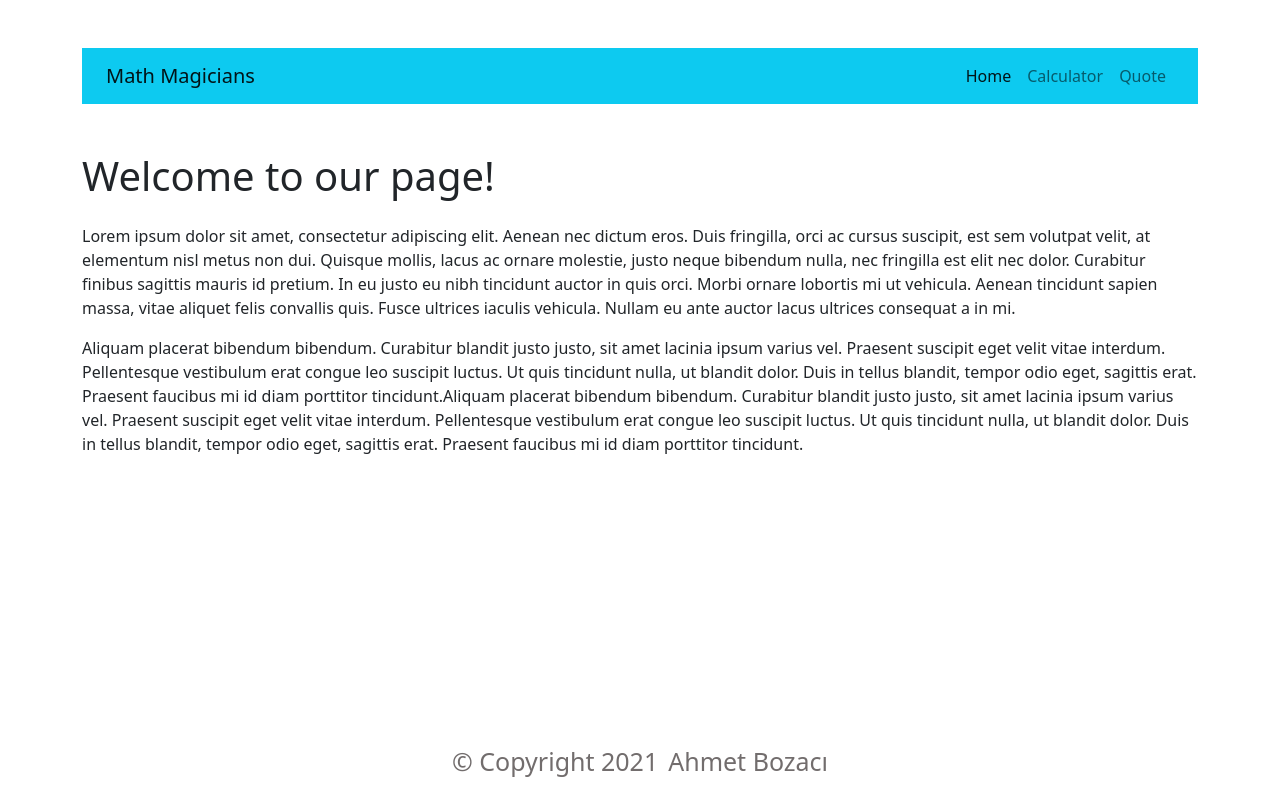
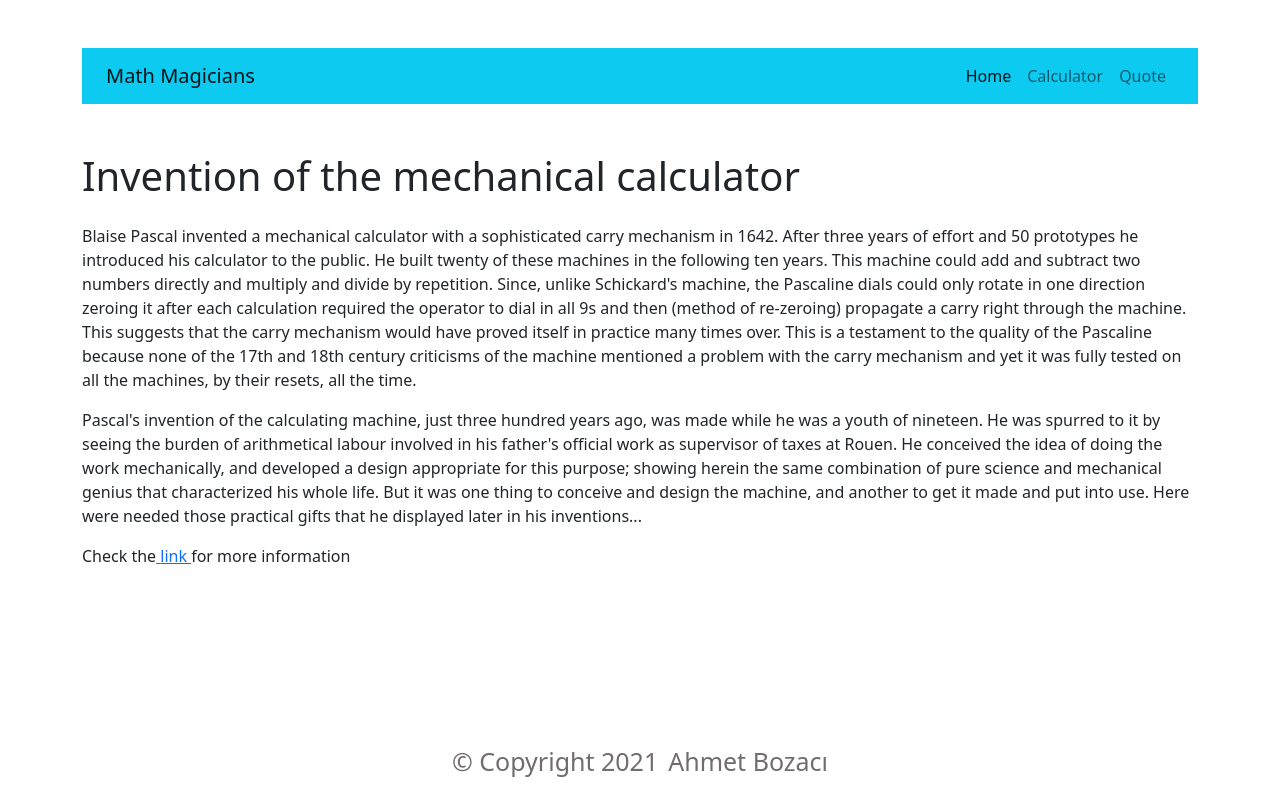
Before and after one commit to ahmetbozaci/math_magicians, a React (Create React App) app: page / in a window 1280 px wide. Built offline with nearby package versions, Linux system fonts and the light colour scheme.

Commit message:
Update home page texts

```diff
--- a/src/App.js
+++ b/src/App.js
@@ -1,5 +1,3 @@
-/** @format */
-
 import React from 'react';
 import { BrowserRouter as Router, Route, Switch } from 'react-router-dom';
 import Calculator from './components/Calculator';
--- a/src/components/Home.js
+++ b/src/components/Home.js
@@ -1,35 +1,46 @@
-/** @format */
-
 import React from 'react';
 import { Container } from 'reactstrap';
 
 const Home = () => (
   <Container className="mt-4">
-    <h1>Welcome to our page!</h1>
+    <h1>Invention of the mechanical calculator</h1>
     <article className="my-4">
       <p>
-        Lorem ipsum dolor sit amet, consectetur adipiscing elit. Aenean nec
-        dictum eros. Duis fringilla, orci ac cursus suscipit, est sem volutpat
-        velit, at elementum nisl metus non dui. Quisque mollis, lacus ac ornare
-        molestie, justo neque bibendum nulla, nec fringilla est elit nec dolor.
-        Curabitur finibus sagittis mauris id pretium. In eu justo eu nibh
-        tincidunt auctor in quis orci. Morbi ornare lobortis mi ut vehicula.
-        Aenean tincidunt sapien massa, vitae aliquet felis convallis quis. Fusce
-        ultrices iaculis vehicula. Nullam eu ante auctor lacus ultrices
-        consequat a in mi.
+        Blaise Pascal invented a mechanical calculator with a sophisticated
+        carry mechanism in 1642. After three years of effort and 50 prototypes
+        he introduced his calculator to the public. He built twenty of these
+        machines in the following ten years. This machine could add and subtract
+        two numbers directly and multiply and divide by repetition. Since,
+        unlike Schickard&apos;s machine, the Pascaline dials could only rotate in one
+        direction zeroing it after each calculation required the operator to
+        dial in all 9s and then (method of re-zeroing) propagate a carry right
+        through the machine. This suggests that the carry mechanism would have
+        proved itself in practice many times over. This is a testament to the
+        quality of the Pascaline because none of the 17th and 18th century
+        criticisms of the machine mentioned a problem with the carry mechanism
+        and yet it was fully tested on all the machines, by their resets, all
+        the time.
       </p>
       <p>
-        Aliquam placerat bibendum bibendum. Curabitur blandit justo justo, sit
-        amet lacinia ipsum varius vel. Praesent suscipit eget velit vitae
-        interdum. Pellentesque vestibulum erat congue leo suscipit luctus. Ut
-        quis tincidunt nulla, ut blandit dolor. Duis in tellus blandit, tempor
-        odio eget, sagittis erat. Praesent faucibus mi id diam porttitor
-        tincidunt.Aliquam placerat bibendum bibendum. Curabitur blandit justo justo, sit
-        amet lacinia ipsum varius vel. Praesent suscipit eget velit vitae
-        interdum. Pellentesque vestibulum erat congue leo suscipit luctus. Ut
-        quis tincidunt nulla, ut blandit dolor. Duis in tellus blandit, tempor
-        odio eget, sagittis erat. Praesent faucibus mi id diam porttitor
-        tincidunt.
+        Pascal&apos;s invention of the calculating machine, just three hundred years
+        ago, was made while he was a youth of nineteen. He was spurred to it by
+        seeing the burden of arithmetical labour involved in his father&apos;s
+        official work as supervisor of taxes at Rouen. He conceived the idea of
+        doing the work mechanically, and developed a design appropriate for this
+        purpose; showing herein the same combination of pure science and
+        mechanical genius that characterized his whole life. But it was one
+        thing to conceive and design the machine, and another to get it made and
+        put into use. Here were needed those practical gifts that he displayed
+        later in his inventions...
+      </p>
+      <p>
+        Check the
+        <a href="https://en.wikipedia.org/wiki/Mechanical_calculator#:~:text=Blaise%20Pascal%20invented%20a%20mechanical,in%20the%20following%20ten%20years.">
+          {' '}
+          link
+          {' '}
+        </a>
+        for more information
       </p>
     </article>
   </Container>
--- a/src/components/Quote.js
+++ b/src/components/Quote.js
@@ -1,5 +1,3 @@
-/** @format */
-
 import React from 'react';
 import { Container } from 'reactstrap';
 
```
Also changed, not shown: src/components/Buttons.js (added), 1 other file (tests, documents, lock files or other folders).
